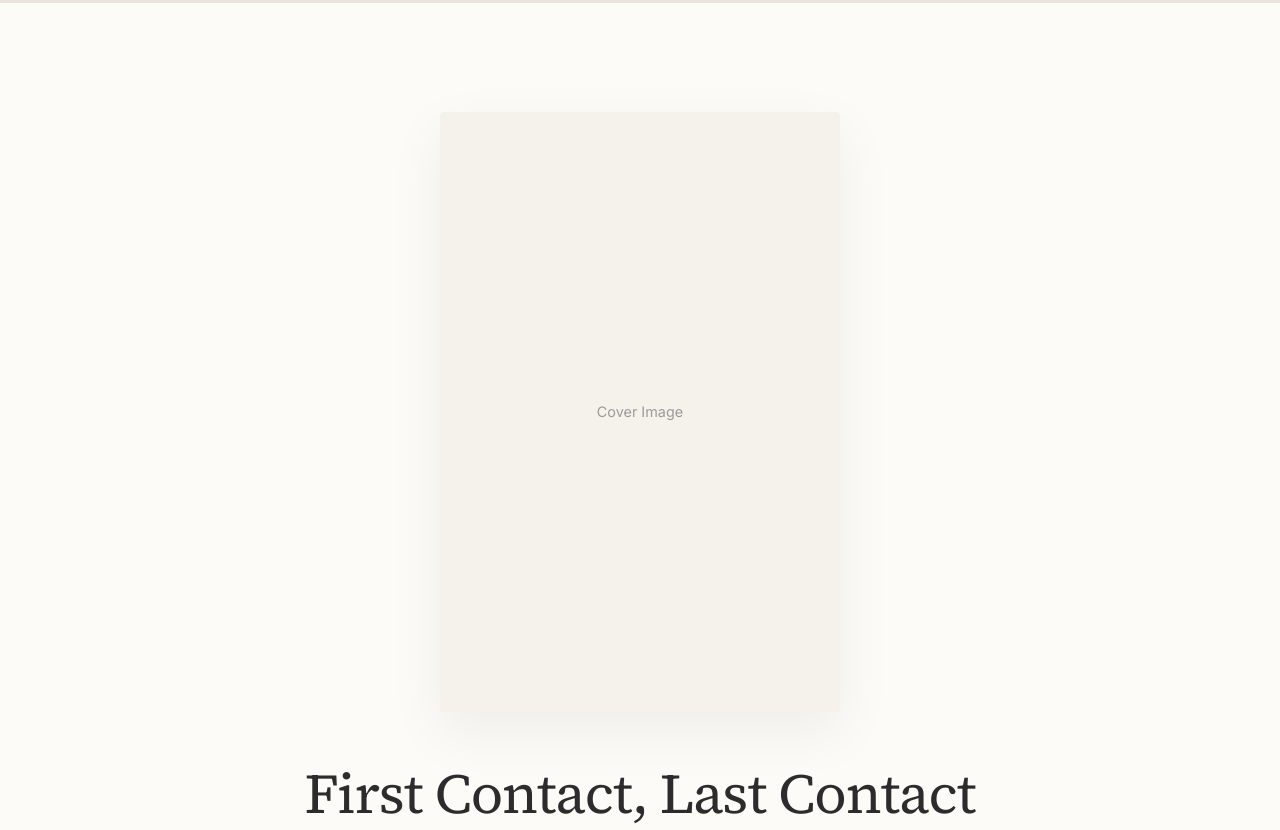
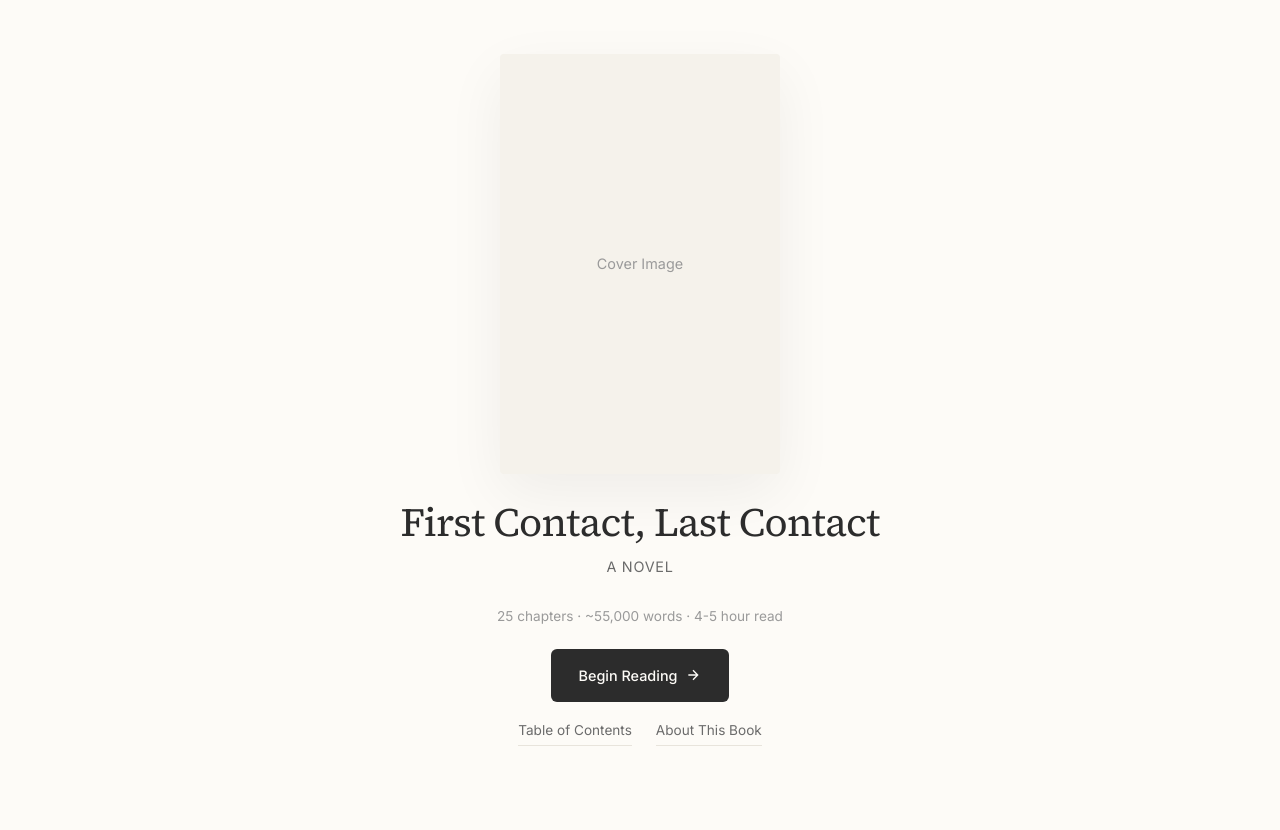
Before and after one commit to ryanseamons/first-contact-last-contact, a plain HTML site: page index.html in a window 1280 px wide. Shown: the top 830 px of the page. After the commit the page ends 800 px from the top, so only its background shows below. Drawn offline with Linux system fonts and the light colour scheme.

Commit message:
Fix cover page fit and chapter navigation alignment
- Cover page now fits in one viewport without scrolling
- "Next chapter" link now always appears on right side
- Removed footer from cover for tighter layout
- Reduced cover image size and spacing

Co-Authored-By: Claude Opus 4.5 <noreply@anthropic.com>

```diff
--- a/css/style.css
+++ b/css/style.css
@@ -186,6 +186,11 @@ main {
   padding-bottom: 120px;
 }
 
+.cover-page main {
+  padding-top: 0;
+  padding-bottom: 0;
+}
+
 .container {
   max-width: var(--content-width);
   margin: 0 auto;
@@ -195,23 +200,27 @@ main {
 /* ------------ Cover / Landing Page ------------ */
 .cover {
   min-height: 100vh;
+  max-height: 100vh;
   display: flex;
   flex-direction: column;
   justify-content: center;
   align-items: center;
   text-align: center;
-  padding: 2rem;
+  padding: 1.5rem;
+  box-sizing: border-box;
+  overflow: hidden;
 }
 
 .cover__image {
   width: 100%;
-  max-width: 400px;
+  max-width: 280px;
   aspect-ratio: 2/3;
   background: var(--bg-secondary);
   border-radius: 4px;
-  margin-bottom: 3rem;
+  margin-bottom: 1.5rem;
   box-shadow: 0 20px 60px var(--shadow);
   overflow: hidden;
+  flex-shrink: 0;
 }
 
 .cover__image img {
@@ -222,28 +231,28 @@ main {
 
 .cover__title {
   font-family: var(--font-body);
-  font-size: clamp(2rem, 6vw, 3.5rem);
+  font-size: clamp(1.75rem, 5vw, 2.5rem);
   font-weight: 400;
   line-height: 1.2;
-  margin-bottom: 0.75rem;
+  margin-bottom: 0.5rem;
   letter-spacing: -0.02em;
 }
 
 .cover__subtitle {
   font-family: var(--font-ui);
-  font-size: 1rem;
+  font-size: 0.9rem;
   font-weight: 400;
   color: var(--text-secondary);
-  margin-bottom: 3rem;
+  margin-bottom: 1.5rem;
   letter-spacing: 0.05em;
   text-transform: uppercase;
 }
 
 .cover__meta {
   font-family: var(--font-ui);
-  font-size: 0.9rem;
+  font-size: 0.85rem;
   color: var(--text-muted);
-  margin-bottom: 2rem;
+  margin-bottom: 1.25rem;
 }
 
 .cover__cta {
@@ -251,11 +260,11 @@ main {
   align-items: center;
   gap: 0.5rem;
   font-family: var(--font-ui);
-  font-size: 0.95rem;
+  font-size: 0.9rem;
   font-weight: 500;
   color: var(--bg-primary);
   background: var(--text-primary);
-  padding: 1rem 2rem;
+  padding: 0.875rem 1.75rem;
   border-radius: 6px;
   text-decoration: none;
   transition: transform 0.2s, box-shadow 0.2s;
@@ -267,7 +276,7 @@ main {
 }
 
 .cover__secondary-links {
-  margin-top: 1.5rem;
+  margin-top: 1rem;
   display: flex;
   gap: 1.5rem;
 }
@@ -429,6 +438,7 @@ main {
 .chapter-pagination__link--next {
   align-items: flex-end;
   text-align: right;
+  grid-column: 2;
 }
 
 .chapter-pagination__label {
--- a/index.html
+++ b/index.html
@@ -22,9 +22,7 @@
   <meta property="og:description" content="A novel about humanity's future selves returning to ask an impossible question.">
   <meta property="og:type" content="book">
 </head>
-<body>
-  <div class="progress-bar"><div class="progress-bar__fill"></div></div>
-
+<body class="cover-page">
   <main>
     <section class="cover">
       <div class="cover__image">
@@ -53,12 +51,6 @@
     </section>
   </main>
 
-  <footer class="site-footer">
-    <div class="container">
-      <p>Written by <a href="https://claude.ai" target="_blank" rel="noopener">Claude</a> in collaboration with a human · <a href="about.html">Learn more</a></p>
-    </div>
-  </footer>
-
   <script src="js/main.js"></script>
 </body>
 </html>
```
